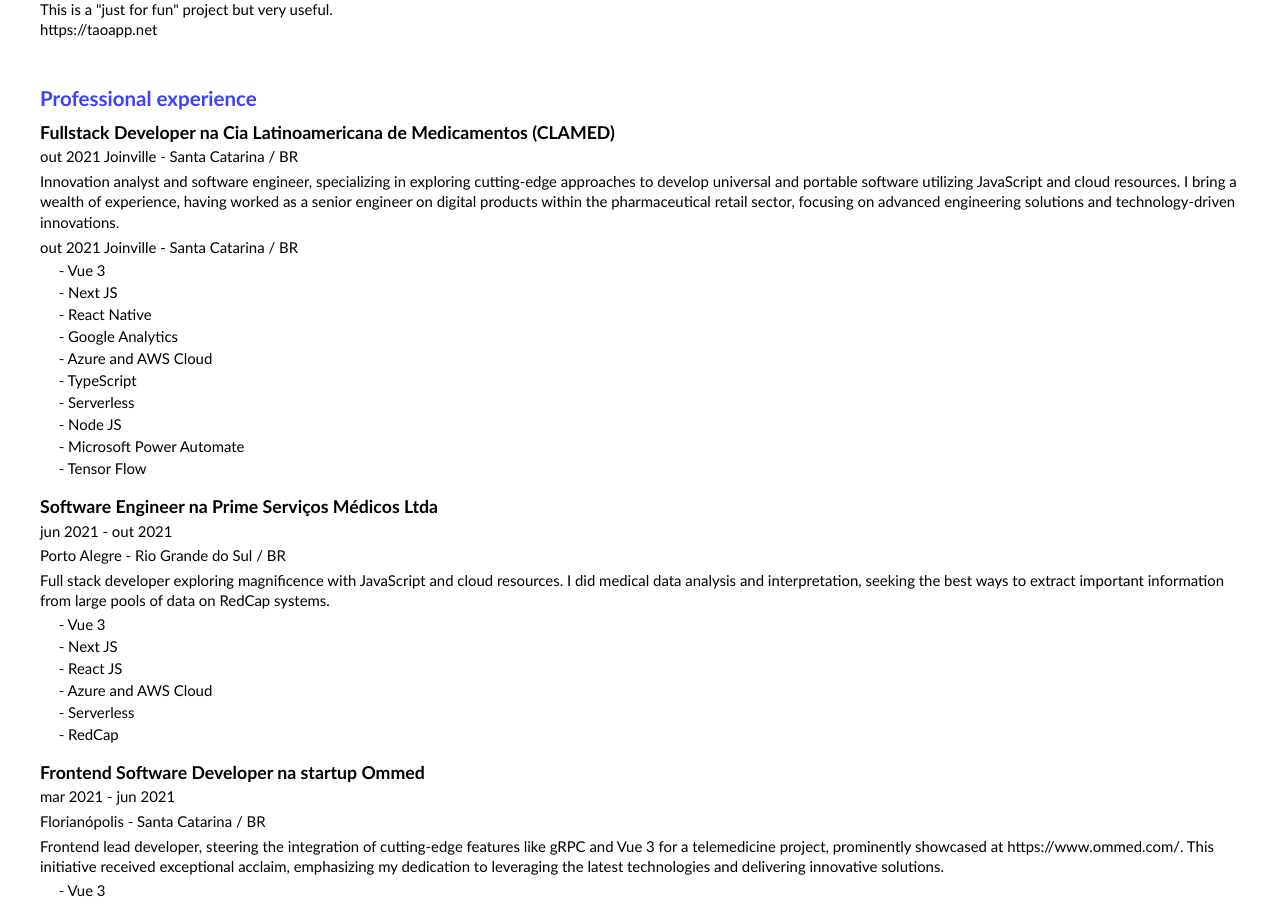
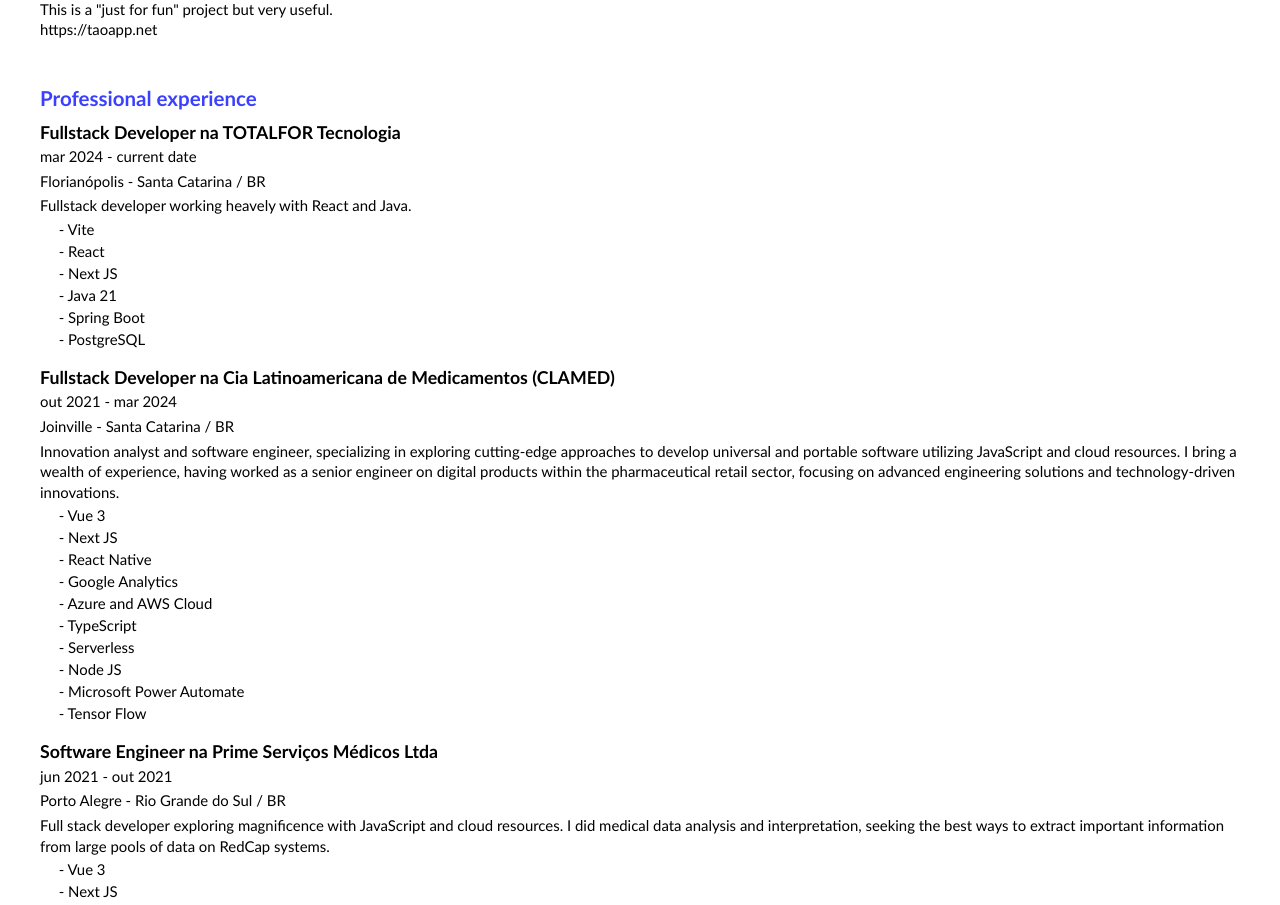
Before and after one commit to francobrunoc/aboutme, a Nuxt app: page / in a window 1280 px wide. Shown: the part 1700-2605 px from the top of the page. Built offline with nearby package versions, Linux system fonts and the light colour scheme; what v-google-translate would draw is missing.

Commit message:
- totalfor update experience

```diff
--- a/components/Curriculum/components/Experience.vue
+++ b/components/Curriculum/components/Experience.vue
@@ -23,11 +23,26 @@ export default {
       jobs: [
         {
           title:
+            "Fullstack Developer na TOTALFOR Tecnologia",
+          date: "mar 2024 - current date",
+          location:
+            "Florianópolis - Santa Catarina / BR",
+          description: "Fullstack developer working heavely with React and Java.",
+          techList: [
+            "Vite",
+            "React",
+            "Next JS",
+            "Java 21",
+            "Spring Boot",
+            "PostgreSQL",
+          ],
+        },
+        {
+          title:
             "Fullstack Developer na Cia Latinoamericana de Medicamentos (CLAMED)",
-          date: "out 2021 Joinville - Santa Catarina / BR",
-          location:
-            "Innovation analyst and software engineer, specializing in exploring cutting-edge approaches to develop universal and portable software utilizing JavaScript and cloud resources. I bring a wealth of experience, having worked as a senior engineer on digital products within the pharmaceutical retail sector, focusing on advanced engineering solutions and technology-driven innovations.",
-          description: "out 2021 Joinville - Santa Catarina / BR",
+          date: "out 2021 - mar 2024",
+          location: "Joinville - Santa Catarina / BR",
+          description: "Innovation analyst and software engineer, specializing in exploring cutting-edge approaches to develop universal and portable software utilizing JavaScript and cloud resources. I bring a wealth of experience, having worked as a senior engineer on digital products within the pharmaceutical retail sector, focusing on advanced engineering solutions and technology-driven innovations.",
           techList: [
             "Vue 3",
             "Next JS",
```
Also changed, not shown: 2 other files (tests, documents, lock files or other folders).
